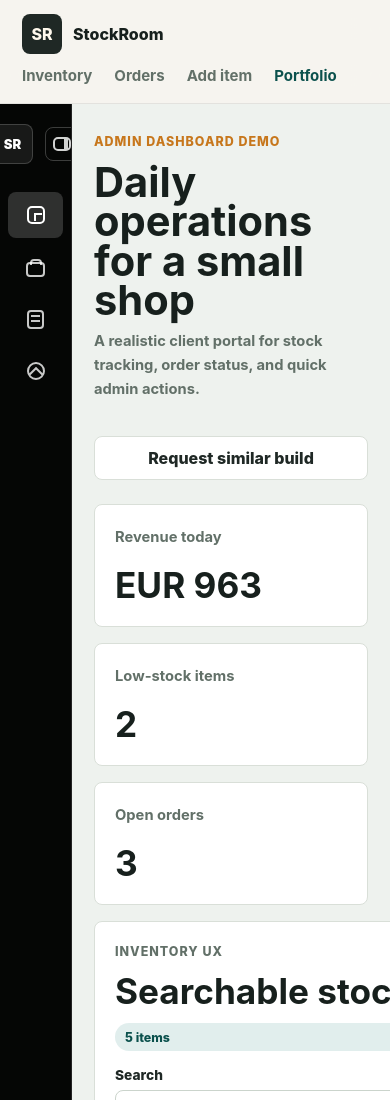
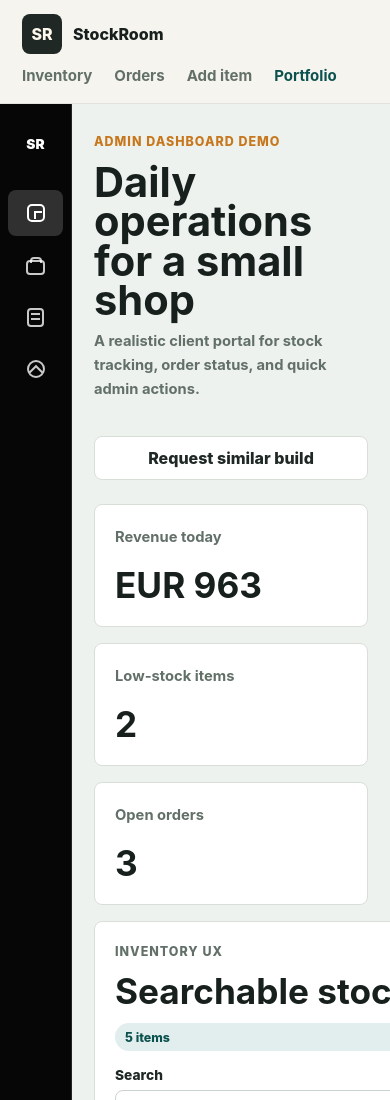
Before and after one commit to JoiningwithMattheus/DEMO, a website: page demos/retail-dashboard/index.html in a window 390 px wide. Shown: the top 1100 px of the page. Drawn offline with Linux system fonts and the light colour scheme.

Commit message:
Unify dashboard sidebar logo toggle

```diff
--- a/demos/demo.css
+++ b/demos/demo.css
@@ -648,7 +648,7 @@ textarea:focus {
 .sidebar {
   display: flex;
   flex-direction: column;
-  gap: 26px;
+  gap: 24px;
   padding: 18px 12px;
   border-right: 1px solid rgba(255, 255, 255, 0.12);
   background: #050605;
@@ -665,18 +665,81 @@ textarea:focus {
   padding: 0 10px;
 }
 
-.sidebar-logo {
-  display: grid;
+.sidebar-brand-toggle {
+  position: relative;
+  display: inline-grid;
   flex: 0 0 auto;
   place-items: center;
-  width: 36px;
-  height: 36px;
-  border: 1px solid rgba(255, 255, 255, 0.18);
+  width: 40px;
+  height: 40px;
+  padding: 0;
+  border: 0;
   border-radius: 8px;
-  background: rgba(255, 255, 255, 0.08);
+  background: transparent;
   color: #ffffff;
-  font-size: 0.82rem;
+  cursor: pointer;
+  transition: background 160ms ease, color 160ms ease;
+}
+
+.sidebar-brand-toggle:hover,
+.sidebar-brand-toggle:focus-visible {
+  background: rgba(255, 255, 255, 0.1);
+  outline: 0;
+}
+
+.sidebar-brand-logo,
+.sidebar-panel-icon {
+  grid-area: 1 / 1;
+  transition: opacity 140ms ease, transform 140ms ease;
+}
+
+.sidebar-brand-logo {
+  display: grid;
+  place-items: center;
+  width: 100%;
+  height: 100%;
+  font-size: 0.86rem;
   font-weight: 900;
+  opacity: 1;
+}
+
+.sidebar-panel-icon {
+  position: relative;
+  display: inline-flex;
+  width: 22px;
+  height: 22px;
+  opacity: 0;
+  transform: scale(0.96);
+}
+
+.sidebar-panel-icon span {
+  position: absolute;
+  top: 2px;
+  bottom: 2px;
+  width: 9px;
+  border: 2px solid currentColor;
+}
+
+.sidebar-panel-icon span:first-child {
+  left: 0;
+  border-radius: 6px 0 0 6px;
+}
+
+.sidebar-panel-icon span:last-child {
+  right: 0;
+  border-radius: 0 6px 6px 0;
+}
+
+.sidebar-brand-toggle:hover .sidebar-brand-logo,
+.sidebar-brand-toggle:focus-visible .sidebar-brand-logo {
+  opacity: 0;
+  transform: scale(0.94);
+}
+
+.sidebar-brand-toggle:hover .sidebar-panel-icon,
+.sidebar-brand-toggle:focus-visible .sidebar-panel-icon {
+  opacity: 1;
+  transform: scale(1);
 }
 
 .sidebar-title {
@@ -703,7 +766,9 @@ textarea:focus {
   color: rgba(255, 255, 255, 0.78);
   font-weight: 750;
   text-decoration: none;
-  transition: background 160ms ease, color 160ms ease;
+  transition:
+    background 160ms ease,
+    color 160ms ease;
 }
 
 .sidebar a.active,
@@ -800,62 +865,6 @@ textarea:focus {
   justify-content: flex-end;
 }
 
-.sidebar-toggle {
-  display: inline-flex;
-  align-items: center;
-  justify-content: center;
-  flex: 0 0 auto;
-  width: 34px;
-  height: 34px;
-  margin-left: auto;
-  padding: 0;
-  border: 1px solid rgba(255, 255, 255, 0.22);
-  border-radius: 8px;
-  background: transparent;
-  color: rgba(255, 255, 255, 0.82);
-  cursor: pointer;
-  transition: background 160ms ease, border-color 160ms ease, color 160ms ease;
-}
-
-.sidebar-toggle:hover {
-  border-color: rgba(255, 255, 255, 0.42);
-  background: rgba(255, 255, 255, 0.1);
-  color: #ffffff;
-}
-
-.sidebar-toggle-icon {
-  display: inline-flex;
-  position: relative;
-  width: 18px;
-  height: 18px;
-}
-
-.sidebar-toggle-icon span {
-  position: absolute;
-  top: 2px;
-  bottom: 2px;
-  width: 7px;
-  border: 2px solid currentColor;
-}
-
-.sidebar-toggle-icon span:first-child {
-  left: 0;
-  border-radius: 5px 0 0 5px;
-}
-
-.sidebar-toggle-icon span:last-child {
-  right: 0;
-  border-radius: 0 5px 5px 0;
-}
-
-.sidebar-toggle[aria-expanded="false"] .sidebar-toggle-icon span:first-child {
-  width: 13px;
-}
-
-.sidebar-toggle[aria-expanded="false"] .sidebar-toggle-icon span:last-child {
-  width: 5px;
-}
-
 .dashboard-main {
   min-width: 0;
   padding: 28px;
@@ -903,18 +912,9 @@ textarea:focus {
   padding: 0;
 }
 
-.dashboard-frame.sidebar-hidden .sidebar-logo {
-  width: 40px;
-  height: 40px;
-}
-
 .dashboard-frame.sidebar-hidden .sidebar-title,
 .dashboard-frame.sidebar-hidden .nav-text {
   display: none;
-}
-
-.dashboard-frame.sidebar-hidden .sidebar-toggle {
-  margin-left: 0;
 }
 
 .dashboard-frame.sidebar-hidden .sidebar a {
--- a/demos/retail-dashboard/index.html
+++ b/demos/retail-dashboard/index.html
@@ -27,15 +27,15 @@
   <div class="dashboard-frame" id="top">
     <aside class="sidebar" aria-label="Dashboard sidebar">
       <div class="sidebar-head">
-        <span class="sidebar-logo">SR</span>
-        <strong class="sidebar-title">StockRoom Lite</strong>
-        <button id="sidebar-toggle" class="sidebar-toggle" type="button" aria-label="Collapse sidebar"
+        <button id="sidebar-toggle" class="sidebar-brand-toggle" type="button" aria-label="Collapse sidebar"
           aria-expanded="true" title="Collapse sidebar">
-          <span class="sidebar-toggle-icon" aria-hidden="true">
+          <span class="sidebar-brand-logo" aria-hidden="true">SR</span>
+          <span class="sidebar-panel-icon" aria-hidden="true">
             <span></span>
             <span></span>
           </span>
         </button>
+        <strong class="sidebar-title">StockRoom Lite</strong>
       </div>
       <nav class="sidebar-nav">
         <a class="active" href="#inventory">
```
